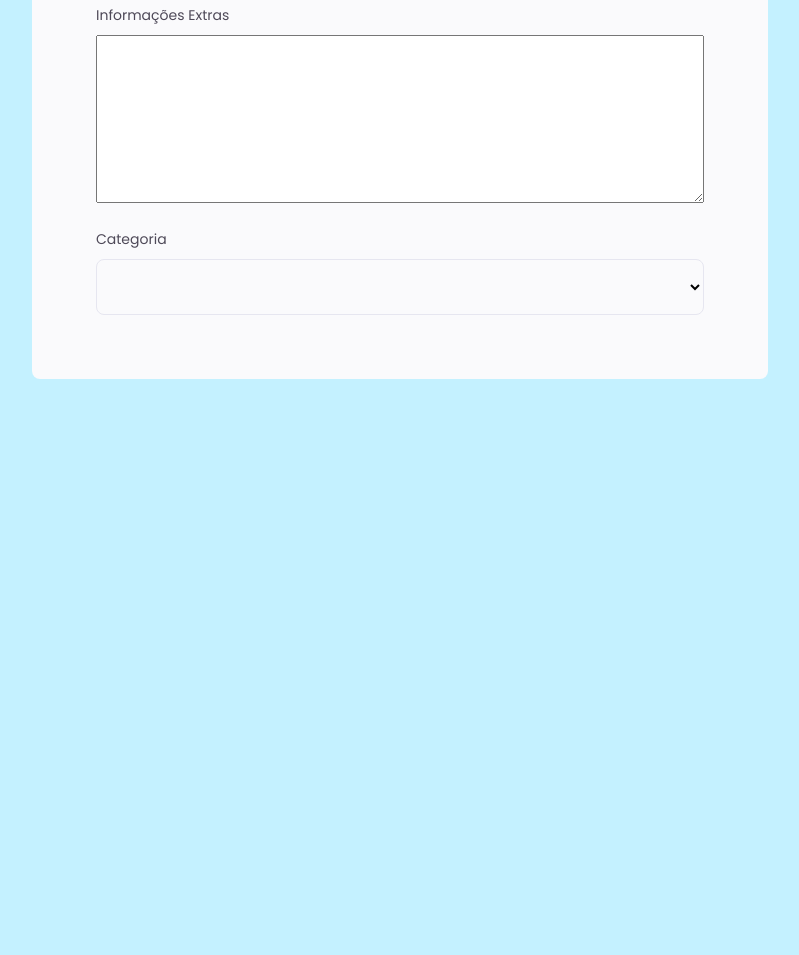
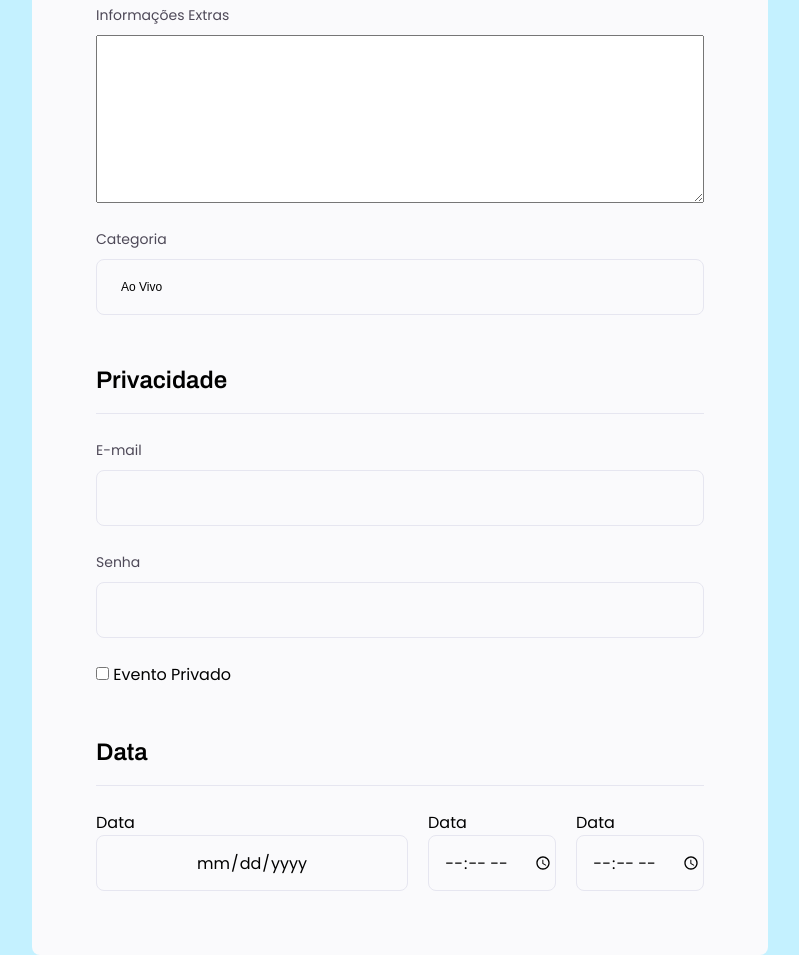
Before and after one commit to Kaue-Luz/Form, a plain HTML site: page index.html in a window 1280 px wide. Shown: the part 744-1699 px from the top of the page, without its empty margins (240-1039 px from the left). Before the commit the page ends 1123 px from the top, so only its background shows below. Drawn offline with Linux system fonts and the light colour scheme.

Commit message:
Add Inputs, email, password, checkbox, date

```diff
--- a/index.html
+++ b/index.html
@@ -33,12 +33,12 @@
 
                 <div class="input-wrapper">
                     <label for="event-link">Link do Evento<span>(comece com https://)</span></label>
-                    <input type="text" id="event-link" />
+                    <input type="url" id="event-link" />
                 </div>
 
                 <div class="input-wrapper">
                     <label for="whatsapp">Whatsapp para Contato<span>(somente números)</span></label>
-                    <input type="text" id="whatsapp" />
+                    <input type="number" id="whatsapp" />
                 </div>
 
                 <div class="input-wrapper">
@@ -48,8 +48,52 @@
 
                 <div class="input-wrapper">
                     <label for="categoria">Categoria</label>
-                    <select type="text" id="categoria" >
+                    <select id="categoria" >
+                        <option value="live">Ao Vivo</option>
+                        <option value="podcast">Podcast</option>
+                        <option value="mentorship">Mentoria</option>
+                    </select>
                 </div>
+            </fieldset>
+
+            <fieldset id="privacy">
+                <legend>Privacidade</legend>
+
+                <div class="input-wrapper">
+                    <label for="email">E-mail</label>
+                    <input type="email" id="email" />
+                </div>
+
+                <div class="input-wrapper">
+                    <label for="password">Senha</label>
+                    <input type="password" id="password" />
+                </div>
+
+                <div class="input-privacy">
+                    <input type="checkbox" id="event-privacy" />
+                    <label for="event-privacy">Evento Privado</label>
+
+                </div>
+            </fieldset>
+
+            <fieldset id="date">
+                <legend>Data</legend>
+
+                <div id="date">
+                    <div class="input-date">
+                        <label for="event-date">Data</label>
+                        <input type="date" id="event-date" />
+                    </div>
+                    <div class="input-date">
+                        <label for="email">Data</label>
+                        <input type="time" id="initial-hour" />
+                    </div>
+                    <div class="input-date">
+                        <label for="email">Data</label>
+                        <input type="time" id="final-hour" />
+                    </div>
+                </div>
+
             </fieldset>
 
         </form>
--- a/style.css
+++ b/style.css
@@ -94,12 +94,13 @@ fieldset legend {
 .input-wrapper label span {
   margin-left: 12px;
 
-  color: #c1bccc;
+  color: #6c6a71;
   font-size: 12px;
   line-height: 20px;
 }
 
-.input-wrapper input {
+.input-wrapper input,
+.input-wrapper select {
   background: #fafafc;
   width: 608px;
   height: 56px;
@@ -116,12 +117,60 @@ fieldset legend {
 }
 
 .input-wrapper select {
+  appearance: none;
+}
+
+/* CAMPO PRIVACIDADE */
+fieldset#privacy {
+  margin-top: 48px;
+}
+
+.input-privacy {
+  margin-top: 24px;
+}
+
+/* CAMPO DATA */
+fieldset#date{
+  margin-top: 48px;
+}
+
+div#date {
+  margin-top: 24px;
+  display: flex;
+  gap: 20px;
+}
+
+#input-date {
   background: #fafafc;
-  width: 608px;
-  height: 56px;
   border: 1px solid #e6e6f0;
   border-radius: 8px;
   padding: 0 24px;
   font-size: 12px;
   line-height: 26px;
 }
+
+.input-date {
+  display: flex;
+  flex-direction: column;
+}
+
+.input-date input {
+  width: 312px;
+  height: 56px;
+  border-radius: 8px;
+  border: 1px solid #e6e6f0;
+  background: #fafafc;
+  text-align: center;
+  font-size: 16px;
+}
+
+#initial-hour,
+#final-hour {
+  width: 128px;
+}
+
+input[type="date"]::-webkit-inner-spin-button,
+input[type="date"]::-webkit-calendar-picker-indicator {
+  display: none;
+  -webkit-appearance: none;
+}
```
